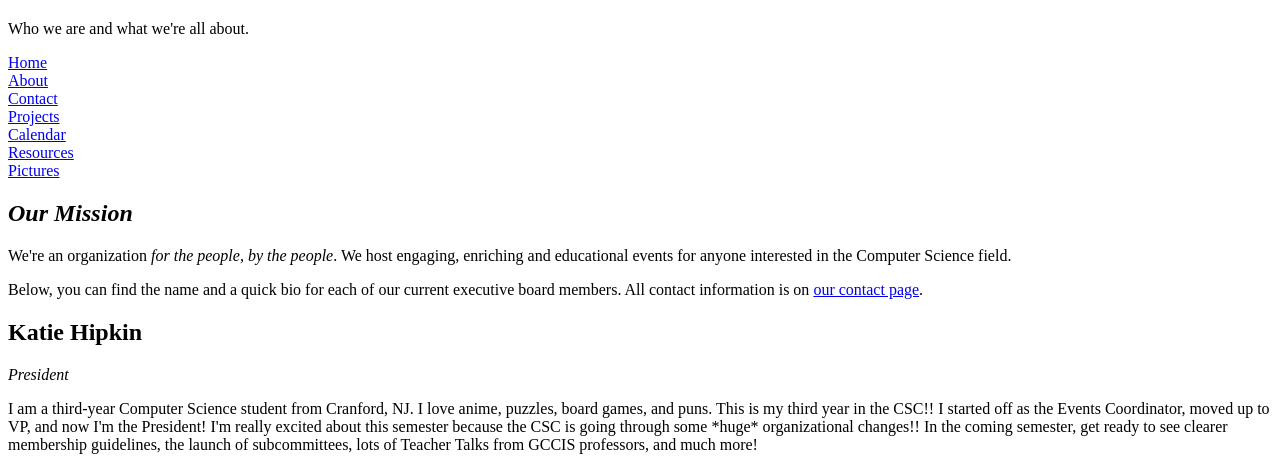
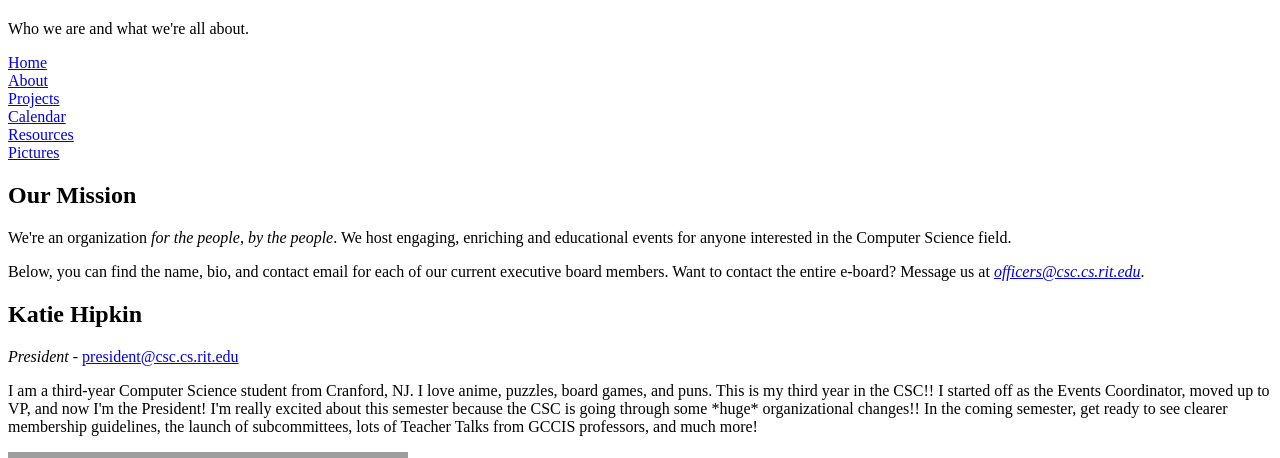
Before and after one commit to rit-csc/CSCWebsite, a Django app: page /about in a window 1280 px wide. Shown: the part 308-766 px from the top of the page. Run offline with Django 3.2, Linux system fonts and the light colour scheme; data that the repository does not hold is empty; some libraries are stand-ins or nearby versions; grey boxes are pictures that could not be loaded.

Commit message:
L&F Updates: Removed Contact page because it brought little value to the website, and the same purpose could be accomplished using the About page Fixed an issue where events with loc = TBD had the 'tbd' location bolded *and* italicized Updated bio and code format/entries of other peoples' bios

```diff
--- a/csc_new/pages/models.py
+++ b/csc_new/pages/models.py
@@ -63,11 +63,11 @@ class RenderableEvents:
 		offset = timedelta(hours=-4)
 		for thing in ical.walk():
 			eventtime = thing.get('dtstart')
-			loc = "woah"
+			loc = ""
 			if (thing.get('location') == None) or (thing.get('location') == "") or (thing.get('location') == "TBD"):
-				loc = "<i>TBD</i>"
+				loc = "TBD"
 			else:
-				loc = "<b>"+thing.get('location')+"</b>"
+				loc = thing.get('location')
 			if thing.name == "VEVENT" and eventtime.dt.replace(tzinfo=None)+offset > datetime.today() - timedelta(days=1):
 				event = RenderableEvent(thing.get('summary'), (eventtime.dt.replace(tzinfo=None)+offset).strftime("%m/%d/%Y"), \
 					(eventtime.dt.replace(tzinfo=None)+offset).strftime("%I:%M %p"),\
--- a/csc_new/pages/templates/csc_new/base.html
+++ b/csc_new/pages/templates/csc_new/base.html
@@ -43,11 +43,11 @@
 						About
 					</div>
 				</a>
-				<a href="/contact">
+<!-- 				<a href="/contact">
 					<div class="csc-navbar-button" id="contact">
 						Contact
 					</div>
-				</a>
+				</a> -->
 				<a href="/projects">
 					<div class="csc-navbar-button" id="projects">
 						Projects
--- a/csc_new/pages/templates/pages/about.html
+++ b/csc_new/pages/templates/pages/about.html
@@ -13,26 +13,36 @@ Who we are and what we're all about.
 {% block content %}
 
 <div class="our_mission">
-	<h2><i>Our Mission</i></h2>
+	<h2>Our Mission</h2>
 	<p>We're an organization <i>for the people, by the people</i>. We host engaging, enriching and educational events for anyone interested in the Computer Science field.</p>
-	<p>Below, you can find the name and a quick bio for each of our current executive board members. All contact information is on <a href="contact">our contact page</a>.</p>
+	<p>Below, you can find the name, bio, and contact email for each of our current executive board members. Want to contact the entire e-board? Message us at <i><a href="mailto:officers@csc.cs.rit.edu">officers@csc.cs.rit.edu</a></i>.</p>
 </div>
 
 <div class="bio">
 	<div class="bio_text">
 		<h2>Katie Hipkin</h2>
-		<p><i>President</i></p>
-		<p>I am a third-year Computer Science student from Cranford, NJ.
-			I love anime, puzzles, board games, and puns.
-			This is my third year in the CSC!!  I started off as the Events Coordinator, moved up to VP, and now I'm the President!
-			I'm really excited about this semester because the CSC is going through some *huge* organizational changes!!
-			In the coming semester, get ready to see clearer membership guidelines, the launch of subcommittees, lots of Teacher Talks from GCCIS professors, and much more!</p>
+		<p><i>President</i> - <a href="mailto:president@csc.cs.rit.edu">president@csc.cs.rit.edu</a></p>
+		<p>I am a third-year Computer Science student from Cranford, NJ. I love anime, puzzles, board games, and puns. This is my third year in the CSC!!  I started off as the Events Coordinator, moved up to VP, and now I'm the President! I'm really excited about this semester because the CSC is going through some *huge* organizational changes!! In the coming semester, get ready to see clearer membership guidelines, the launch of subcommittees, lots of Teacher Talks from GCCIS professors, and much more!</p>
 	</div>
 	<div class="bio_img">
 		<img src="http://upload.wikimedia.org/wikipedia/commons/a/af/Tux.png">
 	</div>
 </div>
 
+<div class="bio">
+	<div class="bio_text">
+		<h2>Chris Sprague</h2>
+		<p><i>Public Relations </i>&<i> Acting Vice President*</i></p>
+		<p><a href="mailto:vicepresident@csc.cs.rit.edu">vicepresident@csc.cs.rit.edu</a>, <a href="mailto:publicrelations@csc.cs.rit.edu">publicrelations@csc.cs.rit.edu</a></p>
+		<p>I'm a third-year CS major / Economics minor from Summit, NJ. I have been a part of the CSC since my first year at RIT, and I've served as the club's PR head ever since. My language of choice is Python, though I work almost exclusively in Java, and I want to learn more about Ruby and Groovy. I am primarily interested in web and mobile development right now, using Agile and Scrum development methodologies, though I'm open to most lines of work that would further my experience in the field. In other news, I'm a big anime nut, a reformed gamer, and a fan of tennis / dodgeball / volleyball.</p>
+		<p class="footnote">* Due to unforeseen circumstances, our previous vice president was unable to continue with their position in the organization.</p>
+	</div>
+	<div class="bio_img">
+		<img src="{% static 'imgs/officer_pictures/ChrisSprague.jpg' %}">
+	</div>
+</div>
+
+<!--
 <div class="bio">
 	<div class="bio_text">
 		<h2>TBD</h2>
@@ -43,14 +53,13 @@ Who we are and what we're all about.
 		<img src="http://upload.wikimedia.org/wikipedia/commons/a/af/Tux.png">
 	</div>
 </div>
+-->
 
 <div class="bio">
 	<div class="bio_text">
 		<h2>Mathew Levine</h2>
-		<p><i>Secretary</i></p>
-		<p>Mat v4.5.2 you can call me "SingleT.  I'm a third year BS/MS CS major from a little-known town in Connecticut near North Haven.
-		This is my first year on the CSC's e-board.  I hope to get along well with all of you and help make the club run smoothly.
-		I enjoy anime, suspense-thrillers, fantasy novels, and long walks on the beach.</p>
+		<p><i>Secretary</i> - <a href="mailto:secretary@csc.cs.rit.edu">secretary@csc.cs.rit.edu</a></p>
+		<p>Mat v4.5.2 you can call me "SingleT.  I'm a third year BS/MS CS major from a little-known town in Connecticut near North Haven. This is my first year on the CSC's e-board.  I hope to get along well with all of you and help make the club run smoothly. I enjoy anime, suspense-thrillers, fantasy novels, and long walks on the beach.</p>
 	</div>
 	<div class="bio_img">
 		<img src="http://upload.wikimedia.org/wikipedia/commons/a/af/Tux.png">
@@ -60,7 +69,7 @@ Who we are and what we're all about.
 <div class="bio">
 	<div class="bio_text">
 		<h2>Yawar Raza</h2>
-		<p><i>Treasurer</i></p>
+		<p><i>Treasurer</i> - <a href="mailto:treasurer@csc.cs.rit.edu">treasurer@csc.cs.rit.edu</a></p>
 		<p>I'm a fourth-year Game Design and Development major. This is my first year on CSC's e-board, but I have been attending events for a few semesters now. </p>
 	</div>
 	<div class="bio_img">
@@ -70,19 +79,8 @@ Who we are and what we're all about.
 
 <div class="bio">
 	<div class="bio_text">
-		<h2>Christopher Sprague</h2>
-		<p><i>Public Relations</i></p>
-		<p>You can call me Chris! Born May 28 '94, lived all of my waking life in New Jersey, just within walking distance of Bell Labs! I've been a part of the CSC since my first year at RIT, and I've pretty much always been our PR guy ever since... I make all the posters you see around GCCIS for the CSC. I'm minoring in economics. My language of choice is Python, though I work almost exclusively in Java, and I want to learn more about Ruby and Groovy. <code>Mac >= *nix >= Windows.</code> Mostly interested in Android development right now, but I'd ultimately be looking to do research. In other news, I'm a big anime nut, a reformed gamer, and a fan of tennis/dodgeball/volleyball respectively.</p>
-	</div>
-	<div class="bio_img">
-		<img src="{% static 'imgs/officer_pictures/ChrisSprague.jpg' %}">
-	</div>
-</div>
-
-<div class="bio">
-	<div class="bio_text">
 		<h2>Nathan Castle</h2>
-		<p><i>Events Coordinator</i></p>
+		<p><i>Events Coordinator</i> - <a href="mailto:events@csc.cs.rit.edu">events@csc.cs.rit.edu</a></p>
 		<p>Nathan Castle is a 2nd year computer science student who loves being involved on campus. #ProudToBeATiger</p>
 	</div>
 	<div class="bio_img">
@@ -93,7 +91,7 @@ Who we are and what we're all about.
 <div class="bio">
 	<div class="bio_text">
 		<h2>Dakota Williams</h2>
-		<p><i>Systems Administrator</i></p>
+		<p><i>Systems Administrator</i> - <a href="mailto:admin@csc.cs.rit.edu">admin@csc.cs.rit.edu</a></p>
 		<p>I'm a second year Computer Science student who loves gaming, chess, and the CSC!</p>
 	</div>
 	<div class="bio_img">
@@ -101,6 +99,4 @@ Who we are and what we're all about.
 	</div>
 </div>
 
-
-
 {% endblock %}
```
Also changed, not shown: csc_new/pages/templates/pages/pictures.html (+0 -7 lines), 1 other file.
